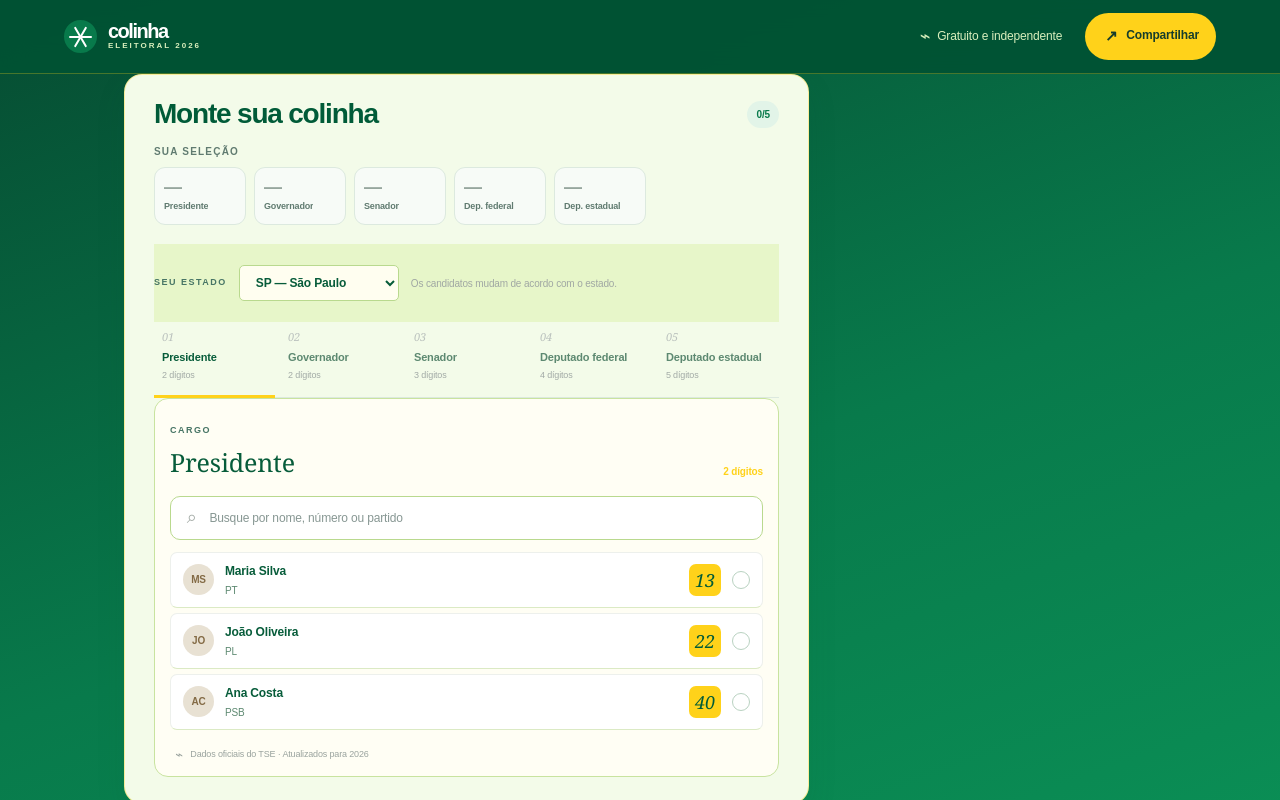
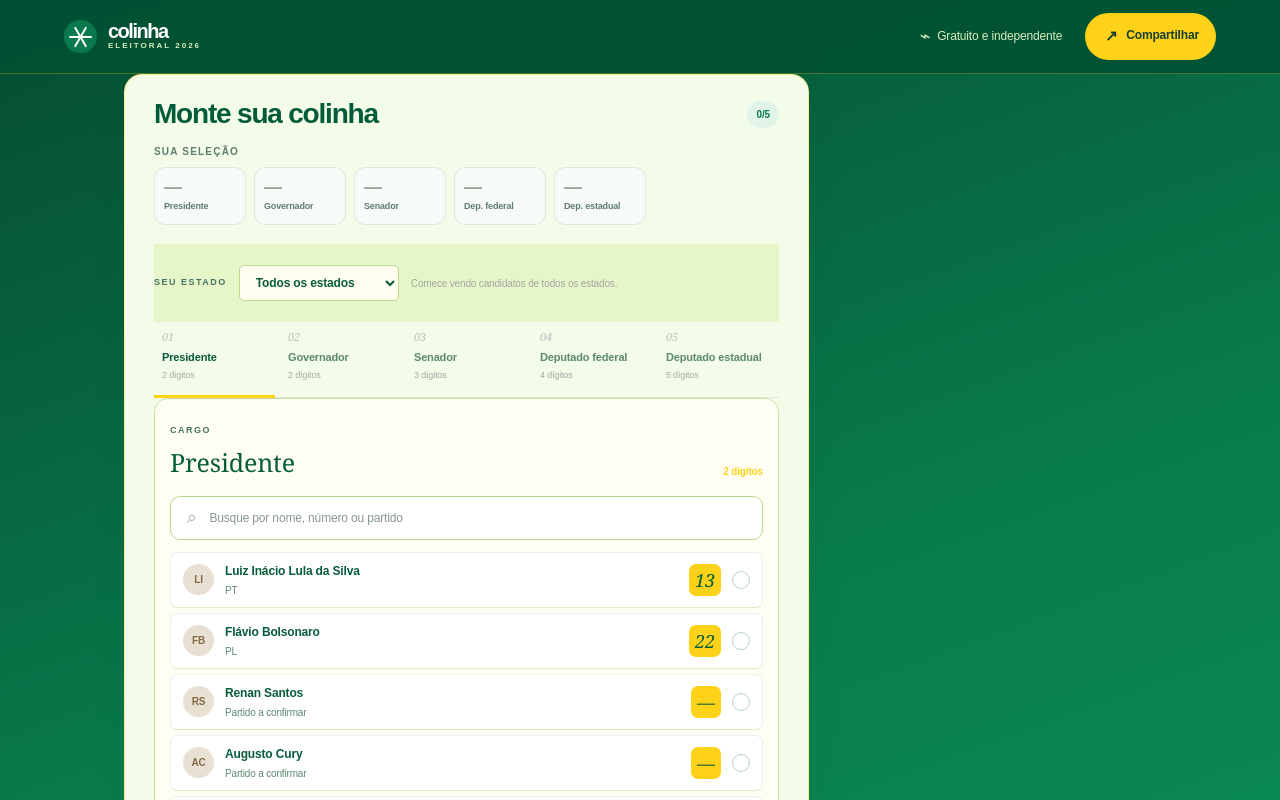
Before and after one commit to ailtonandrade/app-de-colinha-eleitoral, a Next.js app: page / in a window 1280 px wide. Shown: the top 800 px of the page. Built offline with nearby package versions, Linux system fonts and the light colour scheme.

Commit message:
feat: update candidate list and state filter logic\n\nUpdated candidate list with new names and added state filtering logic.

```diff
--- a/app/page.tsx
+++ b/app/page.tsx
@@ -23,9 +23,12 @@ const offices: { name: Office; hint: string; digits: number }[] = [
 
 const candidates: Record<Office, Candidate[]> = {
   Presidente: [
-    { id: 'pres-1', name: 'Maria Silva', number: '13', party: 'PT' },
-    { id: 'pres-2', name: 'João Oliveira', number: '22', party: 'PL' },
-    { id: 'pres-3', name: 'Ana Costa', number: '40', party: 'PSB' },
+    { id: 'pres-lula', name: 'Luiz Inácio Lula da Silva', number: '13', party: 'PT' },
+    { id: 'pres-flavio', name: 'Flávio Bolsonaro', number: '22', party: 'PL' },
+    { id: 'pres-renan', name: 'Renan Santos', number: '—', party: 'Partido a confirmar' },
+    { id: 'pres-augusto', name: 'Augusto Cury', number: '—', party: 'Partido a confirmar' },
+    { id: 'pres-1', name: 'Maria Silva', number: '40', party: 'PSB' },
+    { id: 'pres-2', name: 'João Oliveira', number: '15', party: 'MDB' },
   ],
   Governador: [
     { id: 'gov-1', name: 'Carlos Mendes', number: '15', party: 'MDB', state: 'SP' },
@@ -54,7 +57,7 @@ function Icon({ children }: { children: React.ReactNode }) {
 }
 
 export default function Page() {
-  const [state, setState] = useState('SP')
+  const [state, setState] = useState('')
   const [activeOffice, setActiveOffice] = useState<Office>('Presidente')
   const [selected, setSelected] = useState<Partial<Record<Office, Candidate>>>({})
   const [search, setSearch] = useState('')
@@ -73,11 +76,12 @@ export default function Page() {
 
   const filteredCandidates = useMemo(() => {
     const term = search.toLowerCase().trim()
-    if (!term) return candidates[activeOffice]
-    return candidates[activeOffice].filter((candidate) =>
-      `${candidate.name} ${candidate.number} ${candidate.party}`.toLowerCase().includes(term),
-    )
-  }, [activeOffice, search])
+    return candidates[activeOffice].filter((candidate) => {
+      const matchesState = !state || !candidate.state || candidate.state === state
+      const matchesSearch = !term || `${candidate.name} ${candidate.number} ${candidate.party}`.toLowerCase().includes(term)
+      return matchesState && matchesSearch
+    })
+  }, [activeOffice, search, state])
 
   const progress = Object.keys(selected).length
   const chooseCandidate = (candidate: Candidate) => {
@@ -126,8 +130,8 @@ export default function Page() {
 
           <div className="location-row">
             <label htmlFor="state">Seu estado</label>
-            <select id="state" value={state} onChange={(event) => setState(event.target.value)}><option>SP — São Paulo</option><option>RJ — Rio de Janeiro</option><option>MG — Minas Gerais</option><option>BA — Bahia</option></select>
-            <span className="location-help">Os candidatos mudam de acordo com o estado.</span>
+            <select id="state" value={state} onChange={(event) => setState(event.target.value)}><option value="">Todos os estados</option><option value="SP">SP — São Paulo</option><option value="RJ">RJ — Rio de Janeiro</option><option value="MG">MG — Minas Gerais</option><option value="BA">BA — Bahia</option></select>
+            <span className="location-help">Comece vendo candidatos de todos os estados.</span>
           </div>
 
           <div className="office-tabs" role="tablist" aria-label="Cargos">
@@ -145,7 +149,7 @@ export default function Page() {
             <div className="candidate-list">
               {filteredCandidates.map((candidate) => <button className={selected[activeOffice]?.id === candidate.id ? 'candidate selected' : 'candidate'} key={candidate.id} onClick={() => chooseCandidate(candidate)}><span className="candidate-avatar">{candidate.name.split(' ').map((word) => word[0]).slice(0, 2).join('')}</span><span className="candidate-info"><strong>{candidate.name}</strong><small>{candidate.party}{candidate.state ? ` · ${candidate.state}` : ''}</small></span><span className="candidate-number">{candidate.number}</span><span className="radio">{selected[activeOffice]?.id === candidate.id ? '✓' : ''}</span></button>)}
             </div>
-            <p className="data-source"><Icon>⌁</Icon> Dados oficiais do TSE · Atualizados para 2026</p>
+            <p className="data-source"><Icon>⌁</Icon> Consulte os dados oficiais do TSE antes de votar.</p>
           </div>
         </section>
 
```
